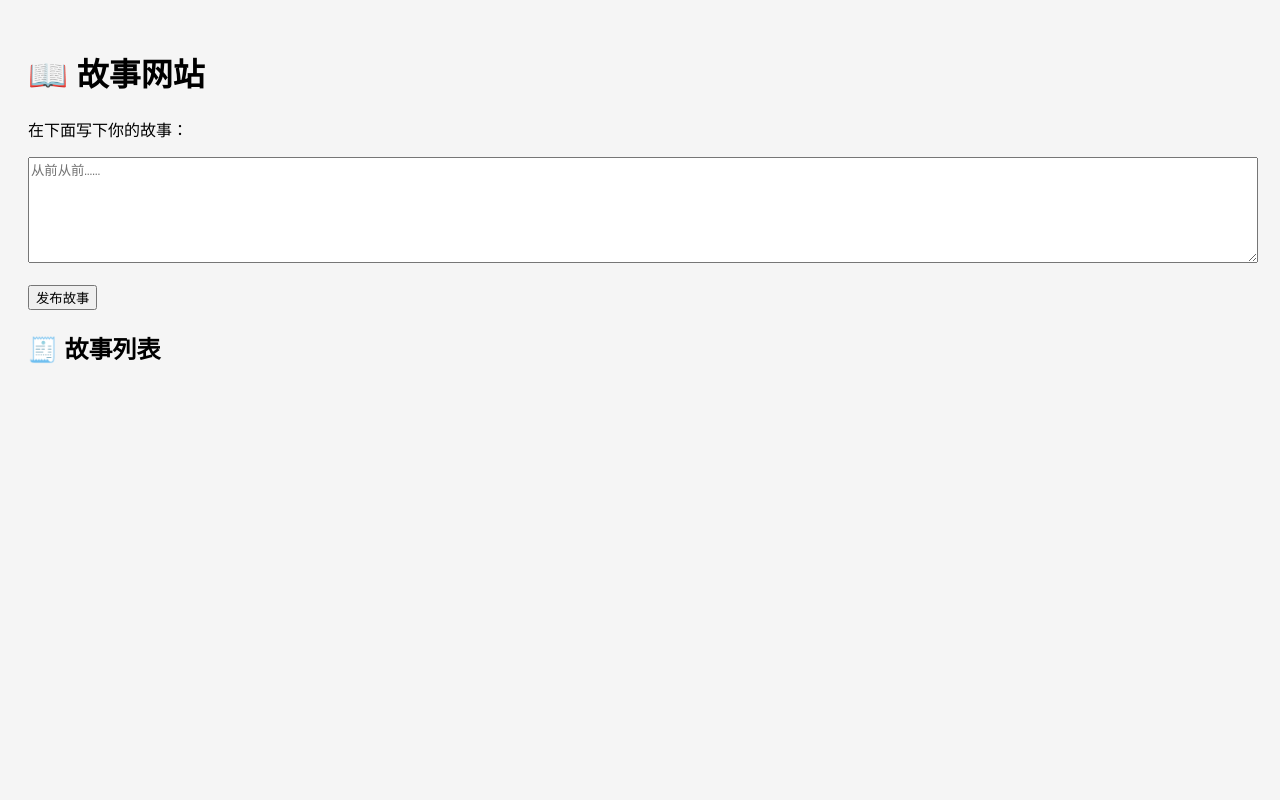
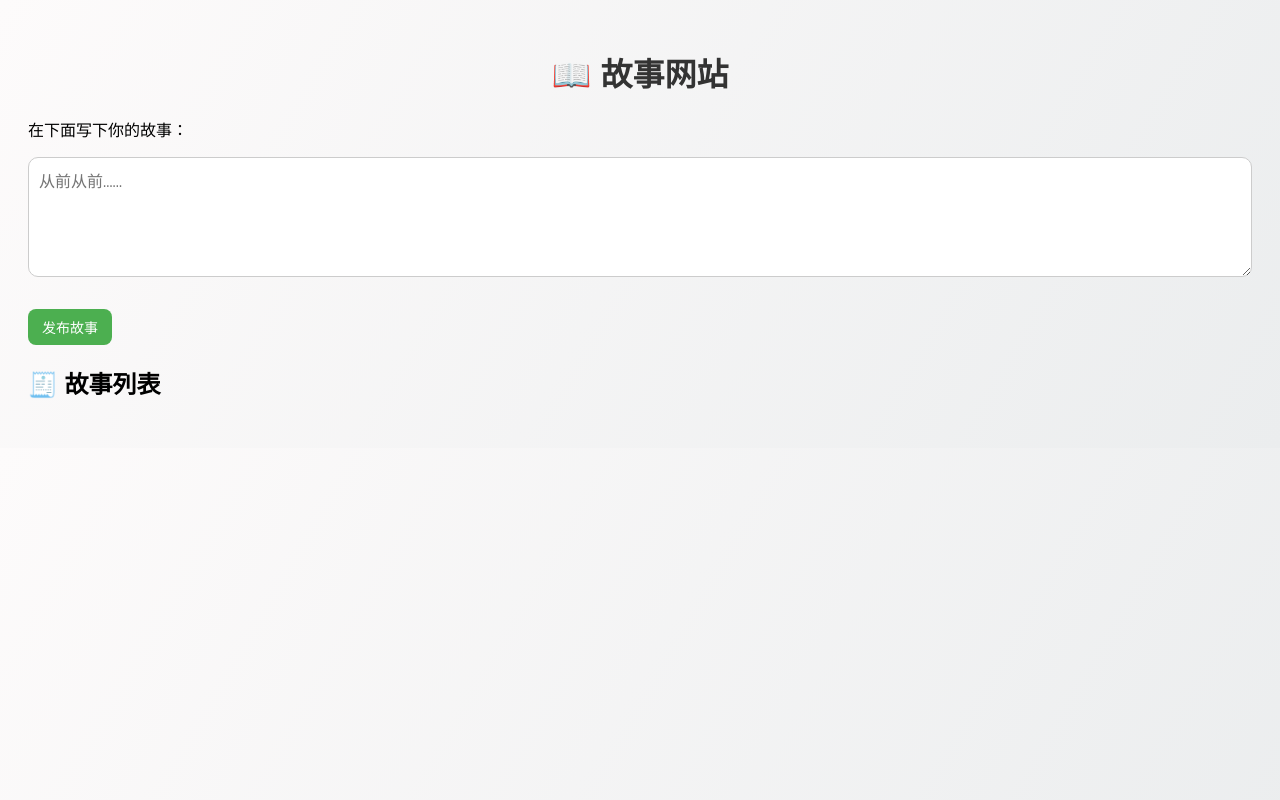
Before and after one commit to tyc-company/teeycstory, a plain HTML site: page index.html in a window 1280 px wide. Drawn offline with Linux system fonts and the light colour scheme.

Commit message:
Update index.html

```diff
--- a/index.html
+++ b/index.html
@@ -5,20 +5,59 @@
 <title>故事网站</title>
 <style>
 body {
-  font-family: sans-serif;
-  background: #f5f5f5;
+  font-family: "微软雅黑", sans-serif;
+  background: linear-gradient(120deg, #fdfbfb, #ebedee);
   padding: 20px;
 }
+
+h1 {
+  text-align: center;
+  color: #333;
+}
+
 textarea {
   width: 100%;
-  height: 100px;
+  height: 120px;
+  padding: 10px;
+  font-size: 16px;
+  border-radius: 10px;
+  border: 1px solid #ccc;
+  box-sizing: border-box;
 }
+
+button {
+  margin-top: 10px;
+  padding: 8px 14px;
+  font-size: 14px;
+  border: none;
+  border-radius: 8px;
+  background: #4caf50;
+  color: white;
+  cursor: pointer;
+}
+
+button:hover {
+  background: #43a047;
+}
+
 .story {
   background: white;
-  padding: 10px;
-  margin-top: 10px;
+  border-radius: 12px;
+  padding: 12px;
+  margin-top: 15px;
+  box-shadow: 0 4px 10px rgba(0,0,0,0.1);
+}
+
+.story button {
+  background: #2196f3;
+  margin-right: 6px;
+}
+
+.story button:last-child {
+  background: #f44336;
 }
 </style>
+
 </head>
 
 <body>
```
